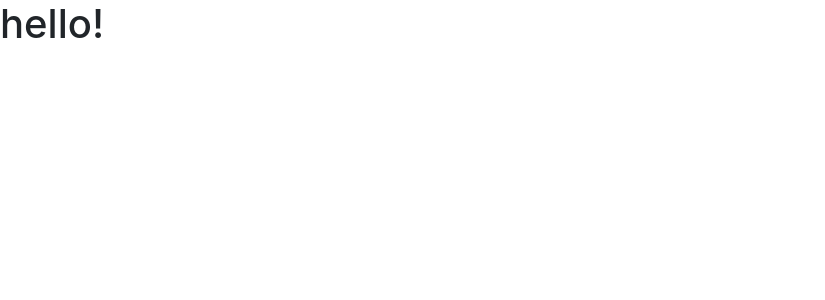
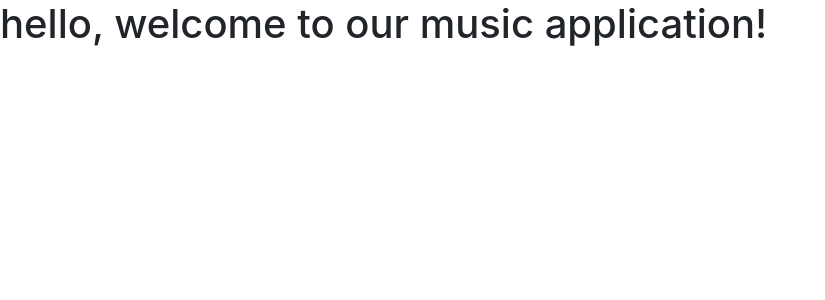
Before and after one commit to ms648/-CS316Project, a Django app: page /music/frontend in a window 1280 px wide. Shown: the top 300 px of the page, without its empty margins (0-825 px from the left). Run offline with Django 3.2, Linux system fonts and the light colour scheme; some libraries are stand-ins or nearby versions.

Commit message:
testing front end changes

```diff
--- a/musicapp/teacher_musicapp/templates/teacher_musicapp/frontend.html
+++ b/musicapp/teacher_musicapp/templates/teacher_musicapp/frontend.html
@@ -4,4 +4,4 @@
 <script src="https://stackpath.bootstrapcdn.com/bootstrap/4.3.1/js/bootstrap.min.js" integrity="sha384-JjSmVgyd0p3pXB1rRibZUAYoIIy6OrQ6VrjIEaFf/nJGzIxFDsf4x0xIM+B07jRM" crossorigin="anonymous"></script>
 
 
-<h1>hello!</h1>
+<h1>hello, welcome to our music application!</h1>
```
